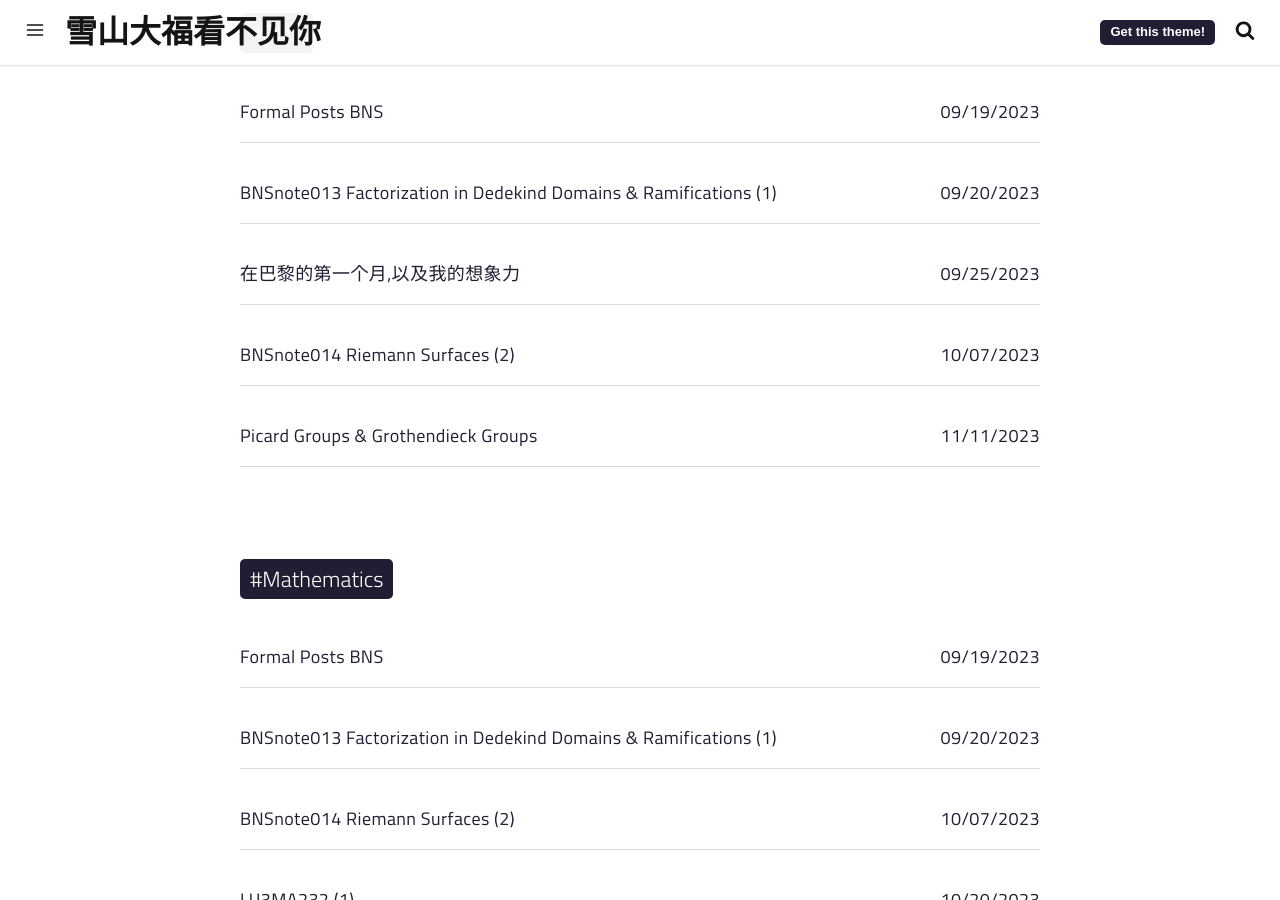
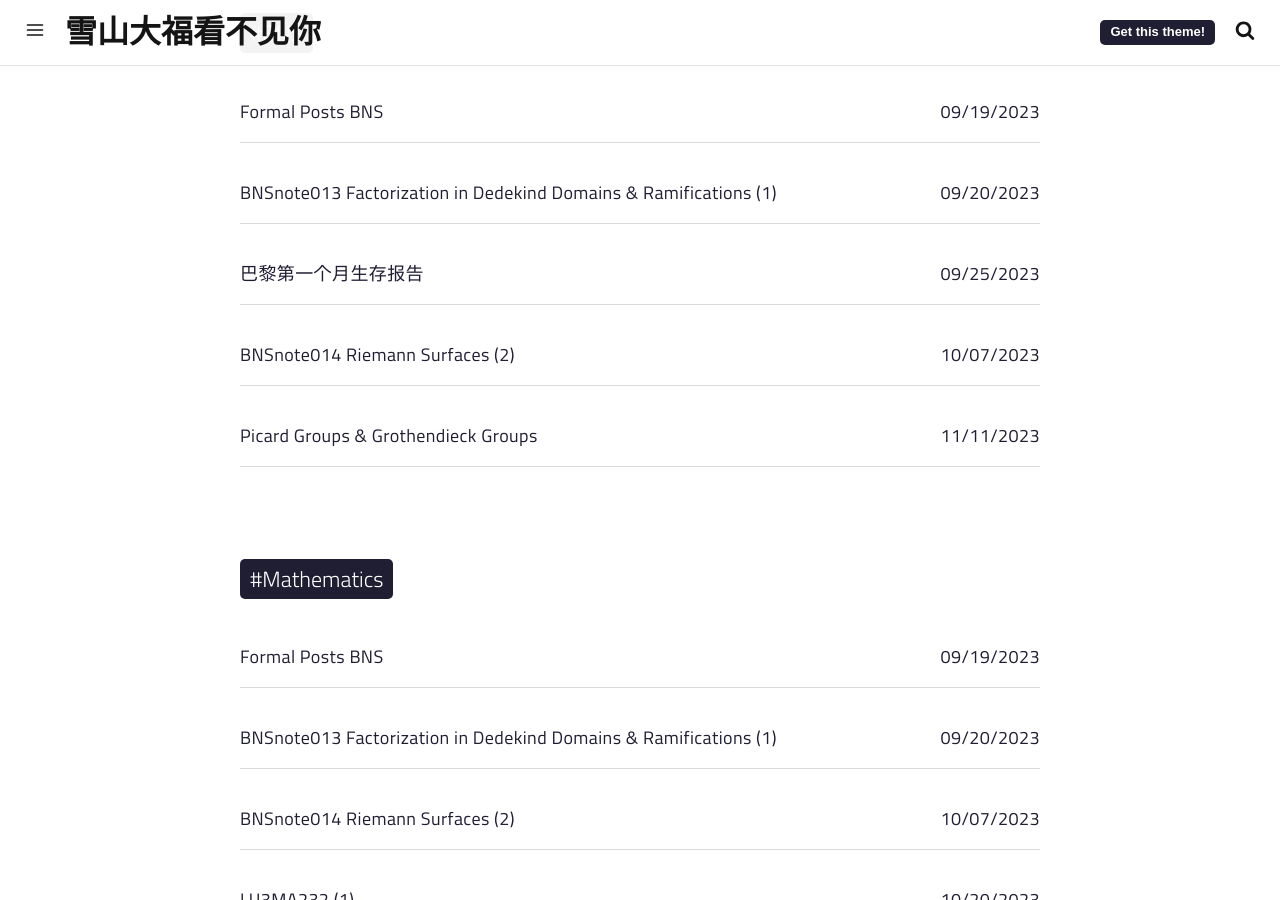
Before and after one commit to XiaoruiYIN/XiaoruiYIN.github.io, a Jekyll site: the page built from tags.html, in a window 1280 px wide and 900 px high, scrolled down 511 px. Built offline with Jekyll 4.4.1, drawn with Linux system fonts in a browser that asks for light colours; a script that is not in the unit is left out.

Commit message:
Update 2023-09-25-variety05.md

```diff
--- a/_posts/2023-09-25-variety05.md
+++ b/_posts/2023-09-25-variety05.md
@@ -1,8 +1,8 @@
 ---
 date: 2023-09-25
 layout: post
-title: 在巴黎的第一个月,以及我的想象力
-subtitle: Electropolis
+title: 巴黎第一个月生存报告
+subtitle: パリでの最初の月の生存報告
 description:
 image: https://raw.githubusercontent.com/XiaoruiYIN/gtiobnsimg/main/img/IMG_0349.jpg
 optimized_image: https://raw.githubusercontent.com/XiaoruiYIN/gtiobnsimg/main/img/IMG_0349.jpg
```
